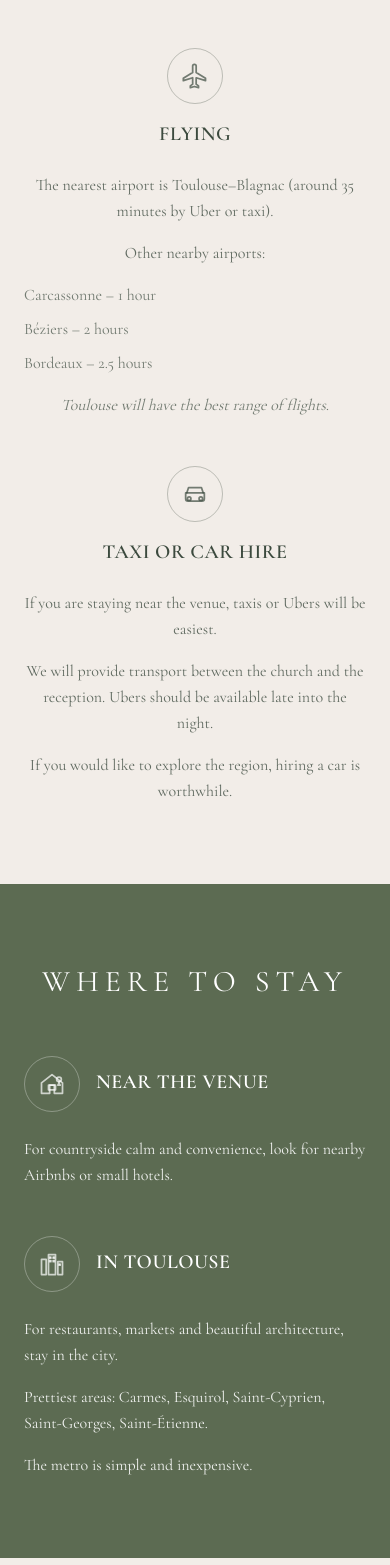
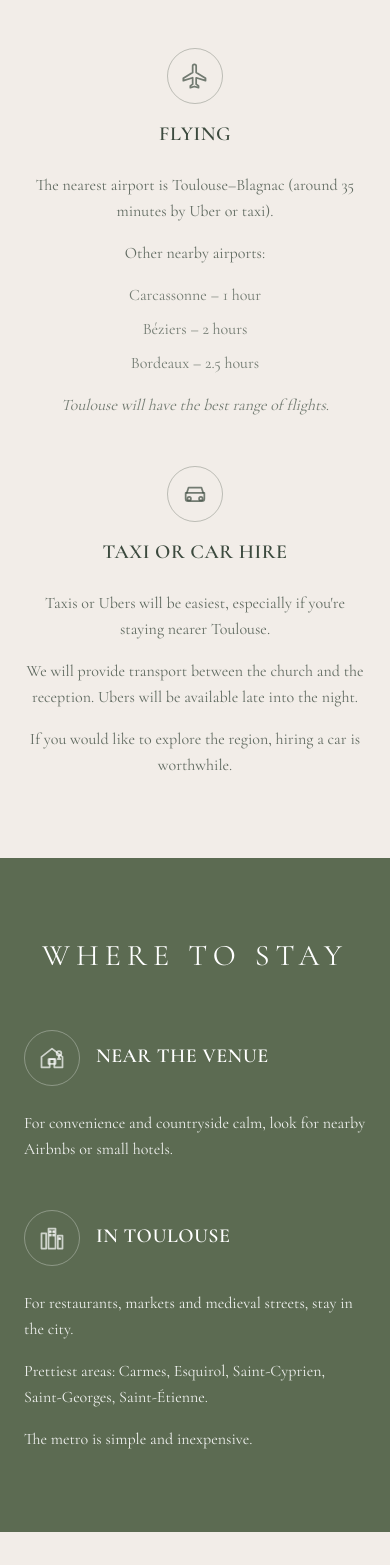
Before and after one commit to SebF0/weddingwebsite_theme, a Next.js app: page / in a window 390 px wide. Shown: the part 4492-6057 px from the top of the page. Built offline with nearby package versions, Linux system fonts and the light colour scheme.

Commit message:
Update GettingToEvents component styles for improved text alignment and enhance SITE_CONTENT descriptions for clarity and relevance

```diff
--- a/src/components/sections/GettingToEvents.tsx
+++ b/src/components/sections/GettingToEvents.tsx
@@ -49,11 +49,11 @@ export default function GettingToEvents() {
 
                 {/* Optional list */}
                 {"list" in section && section.list && (
-                  <ul className="ml-0 space-y-2 text-left md:ml-6">
+                  <ul className="ml-0 space-y-2 text-center text-left md:ml-6 md:text-left">
                     {section.list.map((item, i) => (
                       <li
                         key={i}
-                        className="font-serif-main text-base leading-relaxed text-olive/70 md:text-lg"
+                        className="font-serif-main text-base text-center leading-relaxed text-olive/70 md:text-lg md:text-left"
                       >
                         {item}
                       </li>
--- a/src/config/content.ts
+++ b/src/config/content.ts
@@ -99,8 +99,8 @@ export const SITE_CONTENT = {
         title: "Taxi or car hire",
         icon: "car",
         content: [
-          "If you are staying near the venue, taxis or Ubers will be easiest.",
-          "We will provide transport between the church and the reception. Ubers should be available late into the night.",
+          "Taxis or Ubers will be easiest, especially if you're staying nearer Toulouse.",
+          "We will provide transport between the church and the reception. Ubers will be available late into the night.",
           "If you would like to explore the region, hiring a car is worthwhile.",
         ],
       },
@@ -114,14 +114,14 @@ export const SITE_CONTENT = {
         title: "Near the venue",
         icon: "countryside",
         content: [
-          "For countryside calm and convenience, look for nearby Airbnbs or small hotels.",
+          "For convenience and countryside calm, look for nearby Airbnbs or small hotels.",
         ],
       },
       {
         title: "In Toulouse",
         icon: "city",
         content: [
-          "For restaurants, markets and beautiful architecture, stay in the city.",
+          "For restaurants, markets and medieval streets, stay in the city.",
           "Prettiest areas: Carmes, Esquirol, Saint-Cyprien, Saint-Georges, Saint-Étienne.",
           "The metro is simple and inexpensive.",
         ],
```
